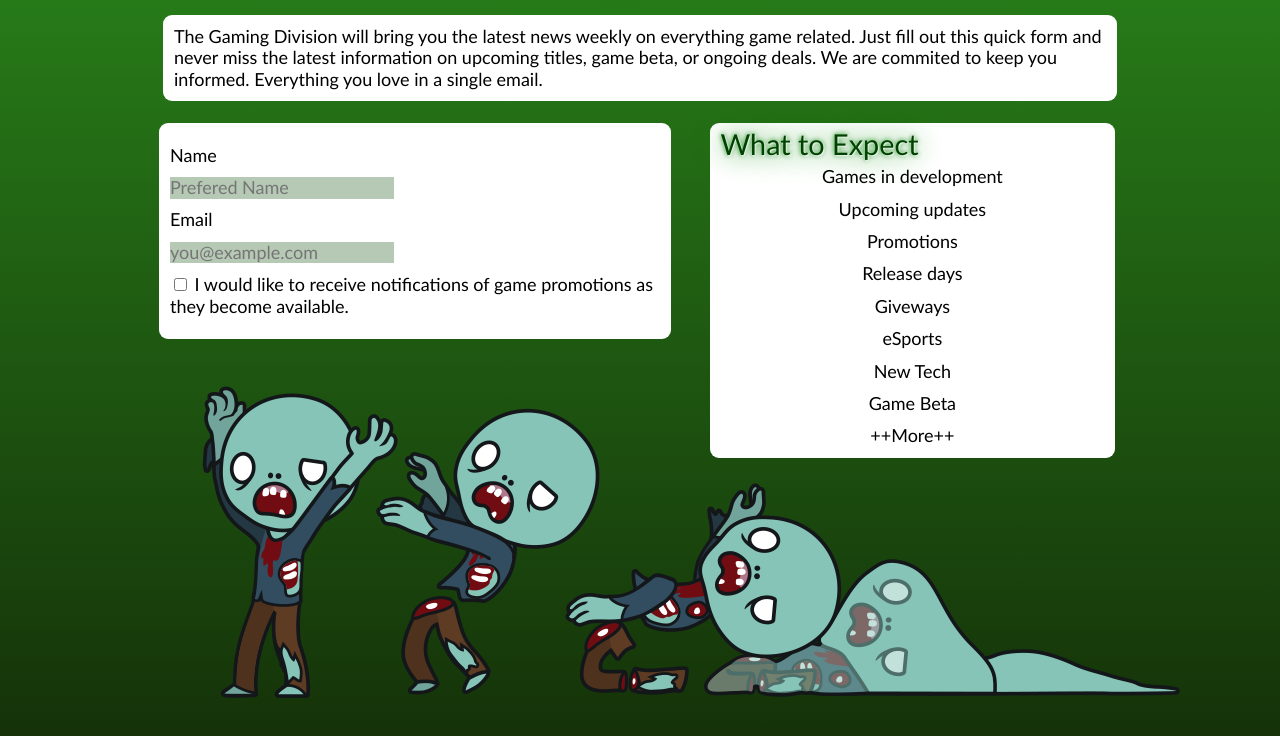
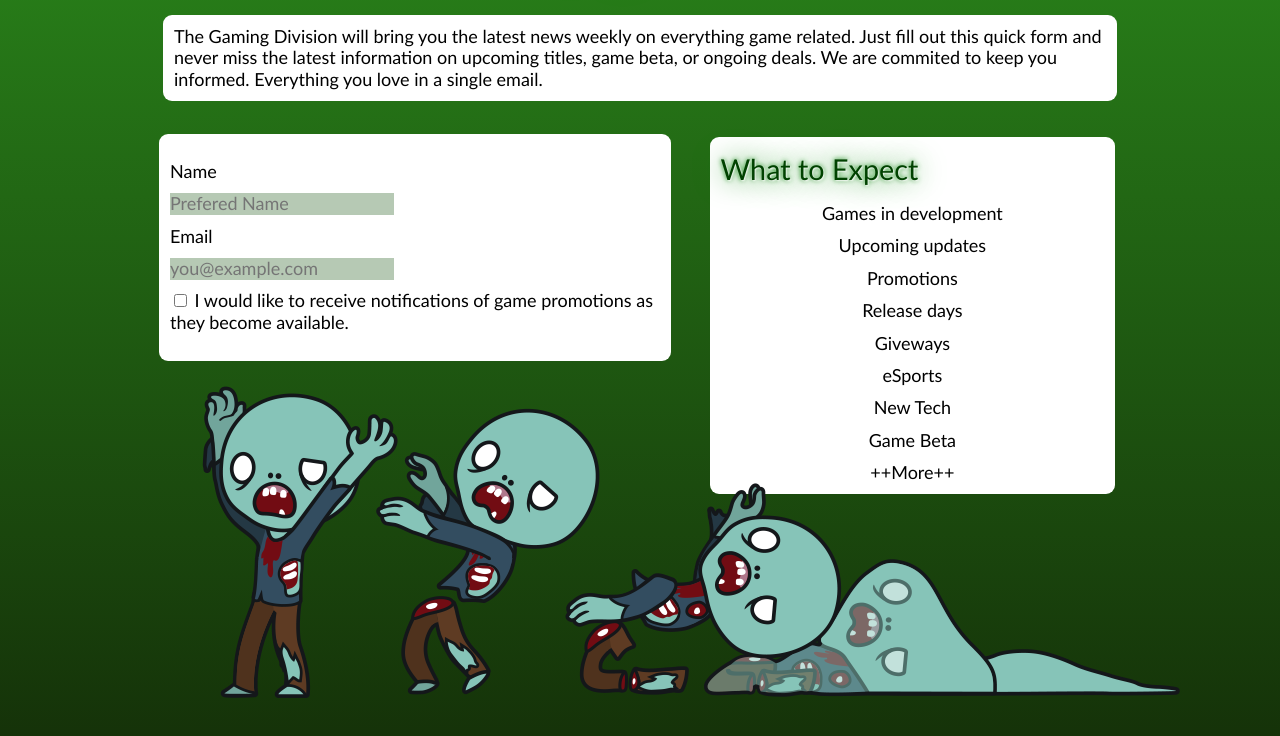
Before and after one commit to mjachna/ITMD-362-Project1, a plain HTML site: page index.html in a window 1280 px wide. Shown: the part 140-876 px from the top of the page. Drawn offline with nearby package versions, Linux system fonts and the light colour scheme.

Commit message:
Changed spacing

```diff
--- a/screen.css
+++ b/screen.css
@@ -32,8 +32,8 @@ h1{
 
 #form-newsletter{
   background: white;
-  padding: 1.2em .6em;
-  margin-top: 1.2em;
+  padding: 1.5em .6em;
+  margin-top: 1.8em;
   border-radius: .5em;
 }
 
@@ -52,8 +52,6 @@ ol{
   font-family: inherit;
   font-size: inherit;
   line-height: inherit;
-  margin: .6em 0;
-  padding: 0;
   background-color: #B6C9B4;
 }
 
@@ -72,20 +70,22 @@ ol{
   background-color: white;
   border-radius: .5em;
   padding: .6em .6em;
+  margin-top: 2.1em;
 }
 
 #benefits{
-  margin-top: 1.2em;
+   margin-top: 2em;
 }
 
 #benefits h2{
-  font-size: 28.833px;
+  font-size: 1.601em; /*28.833px/18*/;
+  line-height: 1.526em;  /*44/28.833px*/
   text-shadow: 1px 1px 2px white, 0 0 1em green, 0 0 0.2em green;
   color: #004200;
 }
 
 #benefits li{
-  padding-top: .6em;
+  margin-top: .6em;
   text-align: center;
 }
 
```
